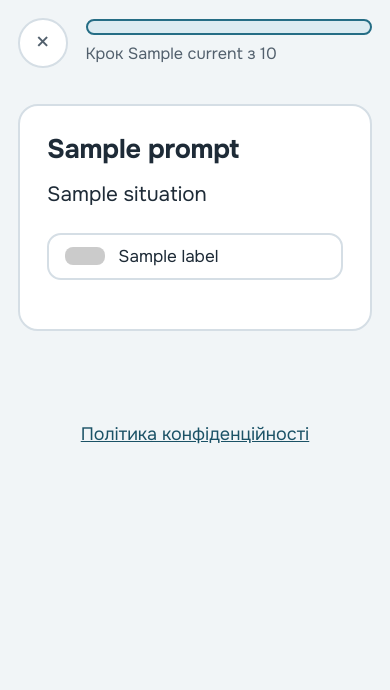
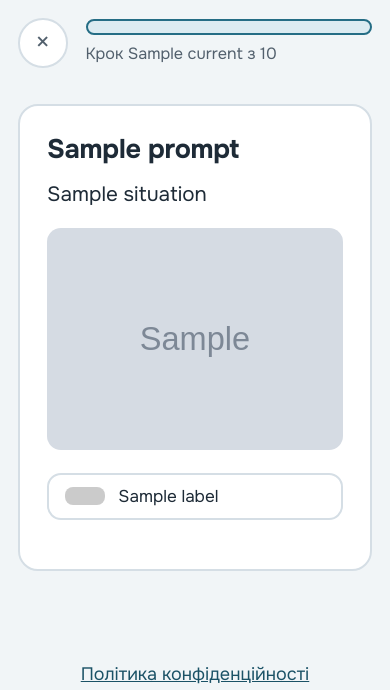
Before and after one commit to VerloxPy/ASD-emotions-teaching, a Django app: template templates/lessons/exercises/scale.html in a window 390 px wide. Shown: the top 690 px of the page. Run offline with Django 5.2, Linux system fonts and the light colour scheme; the template is opened without the code that fills it: most values are stand-ins (such as "Sample title", 1, 10 or a date in 2020); grey boxes marked "Sample" are stand-in pictures.

Commit message:
adapted novel design on mobile v4

```diff
--- a/templates/lessons/exercises/scale.html
+++ b/templates/lessons/exercises/scale.html
@@ -5,7 +5,9 @@
 <section class="sheet">
   <h1 class="question">{{ exercise.prompt }}</h1>
   <p class="situation">{{ exercise.data.situation }}</p>
-
+  {% if exercise.image %}
+    <img class="exercise-image" src="{{ exercise.image.url }}" alt="Зображення до вправи">
+  {% endif %}
   <form class="scale"
         {% if exercise.emotion %}style="--emotion: {{ exercise.emotion.display_color }}"{% endif %}
         hx-post="{% url 'lessons:scale_answer' exercise.id %}"
```
